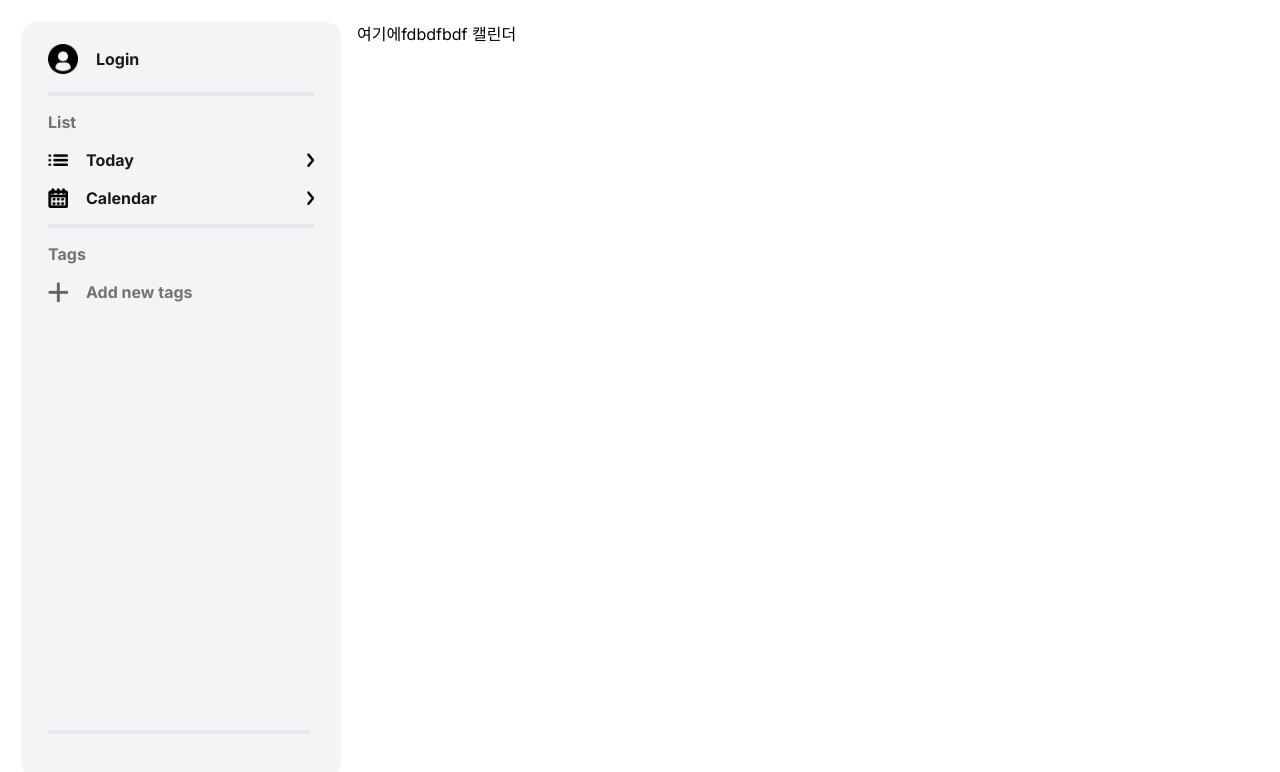
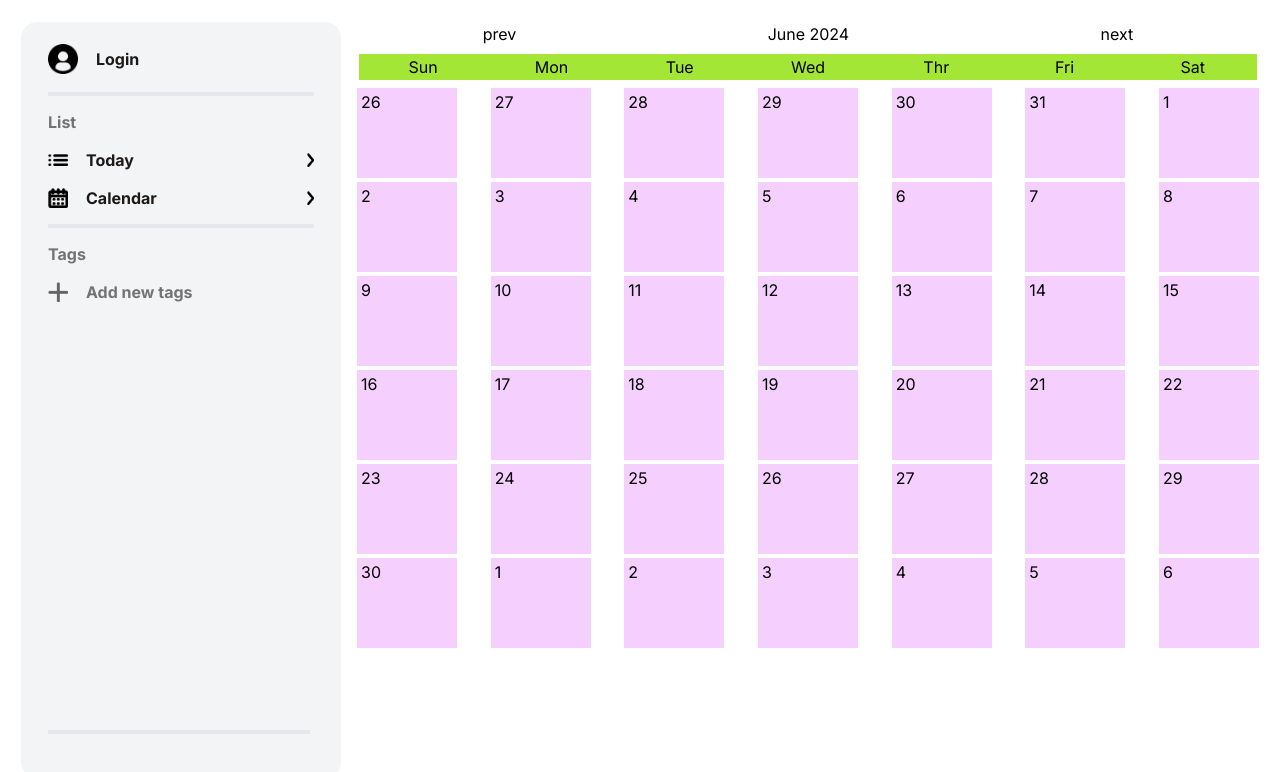
Before and after one commit to ITsMyPlan/todotasks, a Next.js app: page /calendar in a window 1280 px wide. Shown: the top 772 px of the page. Built offline with nearby package versions, Linux system fonts and the light colour scheme; no server answers.

Commit message:
feat: Calendar 기능 생성
* 달력 보여주기 가능, 일자 클릭시 이벤트 생성 필요

add: /utils/calendar/getCalendarDate.ts
setting: date-fns library 3.6.0

```diff
--- a/app/(with-layout)/calendar/page.tsx
+++ b/app/(with-layout)/calendar/page.tsx
@@ -1,7 +1,9 @@
+import CalendarList from '@/_components/layout/CalendarList'
 export default function Calendar() {
+
   return (
     <div className="container min-w-96 z-0 flex">
-      <div>여기에fdbdfbdf 캘린더</div>
+      <CalendarList />
     </div>
   )
 }
--- /dev/null
+++ b/app/_components/layout/CalendarList.tsx
@@ -0,0 +1,42 @@
+'use client'
+import React, { useState } from 'react'
+import WeekNames from './Weekname'
+import takeMonth from '@/_utils/calendar/getCalendarDate'
+import { addMonths, format, subMonths } from 'date-fns'
+
+const CalendarList = () => {
+  const [currentDate, setCurrentDate] = useState(new Date())
+  const [selectedDate, setSelectedDate] = useState(new Date())
+  const data = takeMonth(currentDate)()
+
+  const prevMonth = () => {
+    setCurrentDate(subMonths(currentDate, 1))
+  }
+  const nextMonth = () => {
+    setCurrentDate(addMonths(currentDate, 1))
+  }
+  return (
+    <>
+      <div className="box-border w-full h-full">
+        <div className="flex justify-around items-center">
+          <button onClick={prevMonth}>prev</button>
+          <h1 className="">{format(currentDate, 'MMMM yyyy')}</h1>
+          <button onClick={nextMonth}>next</button>
+        </div>
+        <div className="">
+          <WeekNames />
+          {data.map((week, index) => (
+            <div key={index} className="flex justify-between w-full">
+              {week.map(day => (
+                <div onClick={() => setSelectedDate(day)} key={format(day, 'yyyy-MM-dd')}>
+                  <div className='max-sm:min-w-[60px] sm:min-w-[70px] md:w-[100px] w-full min-h-[90px] px-[4px] py-[2px] mb-[4px] bg-fuchsia-200'>{format(day, 'd')}</div>
+                </div>
+              ))}
+            </div>
+          ))}
+        </div>
+      </div>
+    </>
+  )
+}
+export default CalendarList
--- /dev/null
+++ b/app/_components/layout/Weekname.tsx
@@ -0,0 +1,12 @@
+export default function WeekNames() {
+  const weeks = ['Sun', 'Mon', 'Tue', 'Wed', 'Thr', 'Fri', 'Sat']
+  return (
+    <div className="flex justify-around items-center px-[2px] my-[8px]">
+      {weeks.map(dayName => (
+        <div className="w-full h-[26px] bg-lime-400 flex justify-center items-center" key={dayName}>
+          {dayName}
+        </div>
+      ))}
+    </div>
+  )
+}
--- /dev/null
+++ b/app/_utils/calendar/getCalendarDate.ts
@@ -0,0 +1,40 @@
+import { startOfWeek, startOfMonth, endOfMonth, startOfDay, addDays } from 'date-fns'
+
+function takeWeek(selectedDate: Date = new Date()): () => Date[] {
+  let date: Date = startOfWeek(startOfDay(selectedDate))
+  return function (): Date[] {
+    const week: Date[] = [...Array(7)].map((_, idx) => addDays(date, idx))
+    date = addDays(week[6], 1)
+    return week
+  }
+}
+
+function lastDay(range: Date[][]): Date | null {
+  if (range.length === 0) {
+    return null
+  }
+  const lastWeek = range[range.length - 1]
+  if (lastWeek.length < 7) {
+    return null
+  }
+  return lastWeek[6]
+}
+
+export default function takeMonth(startDate: Date = new Date()): () => Date[][] {
+  let month: Date[][] = []
+  let date: Date = startDate
+  return function (): Date[][] {
+    const weekGen = takeWeek(startOfMonth(date))
+    const endDate: Date = startOfDay(endOfMonth(date))
+
+    while (lastDay(month)! < endDate) {
+      month.push(weekGen())
+    }
+
+    const range: Date[][] = month
+    month = []
+    date = addDays(lastDay(range)!, 1)
+
+    return range
+  }
+}
--- a/package.json
+++ b/package.json
@@ -11,6 +11,7 @@
   "dependencies": {
     "@supabase/ssr": "^0.3.0",
     "@supabase/supabase-js": "^2.43.2",
+    "date-fns": "^3.6.0",
     "next": "13.5.6",
     "react": "^18",
     "react-dom": "^18",
```
Also changed, not shown: 1 other file (tests, documents, lock files or other folders).
